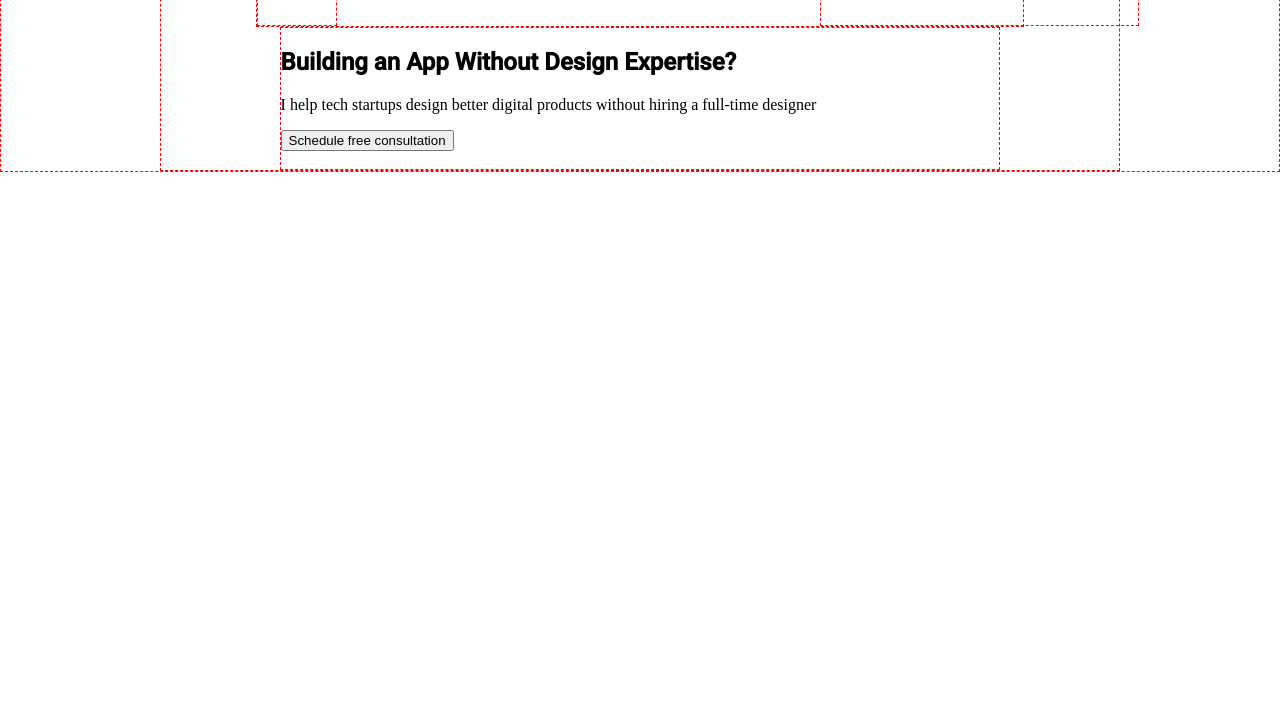
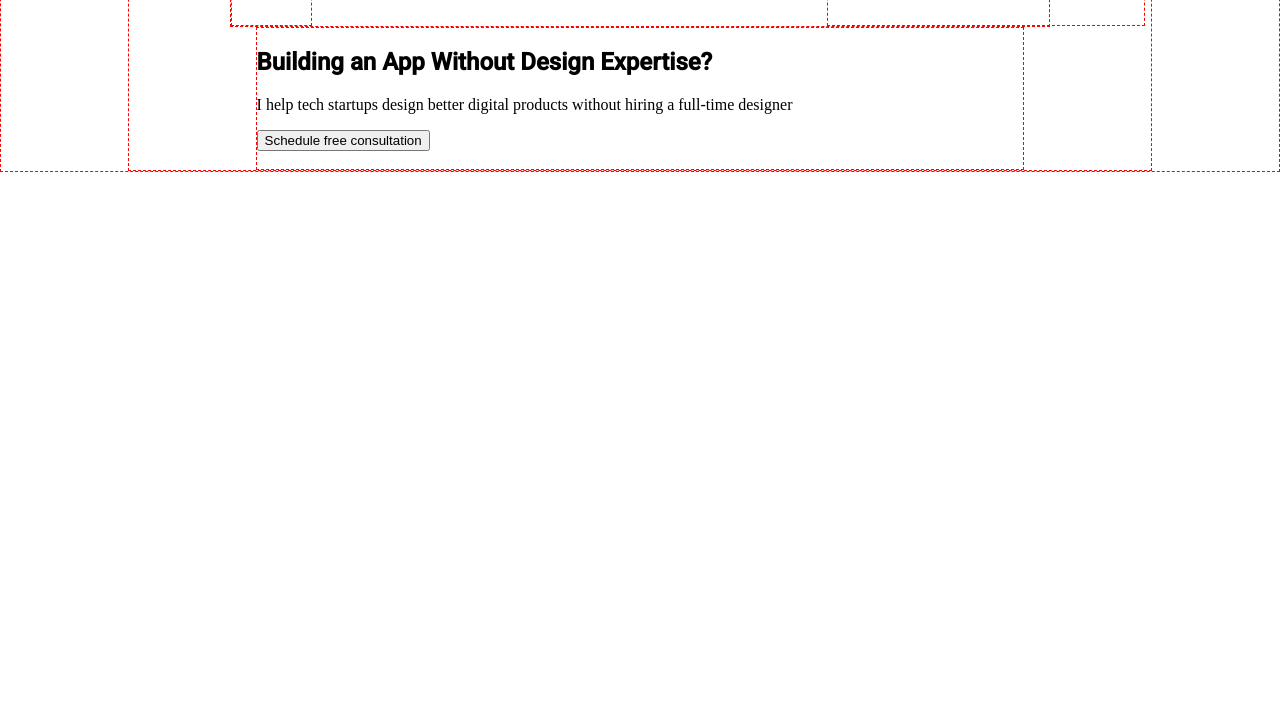
Before and after one commit to WebHeroSchool/Trebykhina, a plain HTML site: page index.html in a window 1280 px wide. Shown: the part 77-800 px from the top of the page. Drawn offline with Linux system fonts and the light colour scheme.

Commit message:
изменение в индексе

```diff
--- a/styles.css
+++ b/styles.css
@@ -3,7 +3,7 @@ body {margin: 0; border: dashed 1px red;}
 .header { margin: auto; width: 80%; border: dashed 1px red;}
 .header {display: flex; justify-content: space-between;}
 .main-section { margin: auto; width: 75%; border: dashed 1px red;}
-.wrapper {margin: auto; width: 75%; border: dashed 1px red;}
+.wrapper {margin: auto; width: 80%; border: dashed 1px red;}
 .logo, .menu {display: inline-block; border: dashed 1px red;}
 .logo {margin-right: 63%;}
 .logo {padding: 40px 0;}
```
